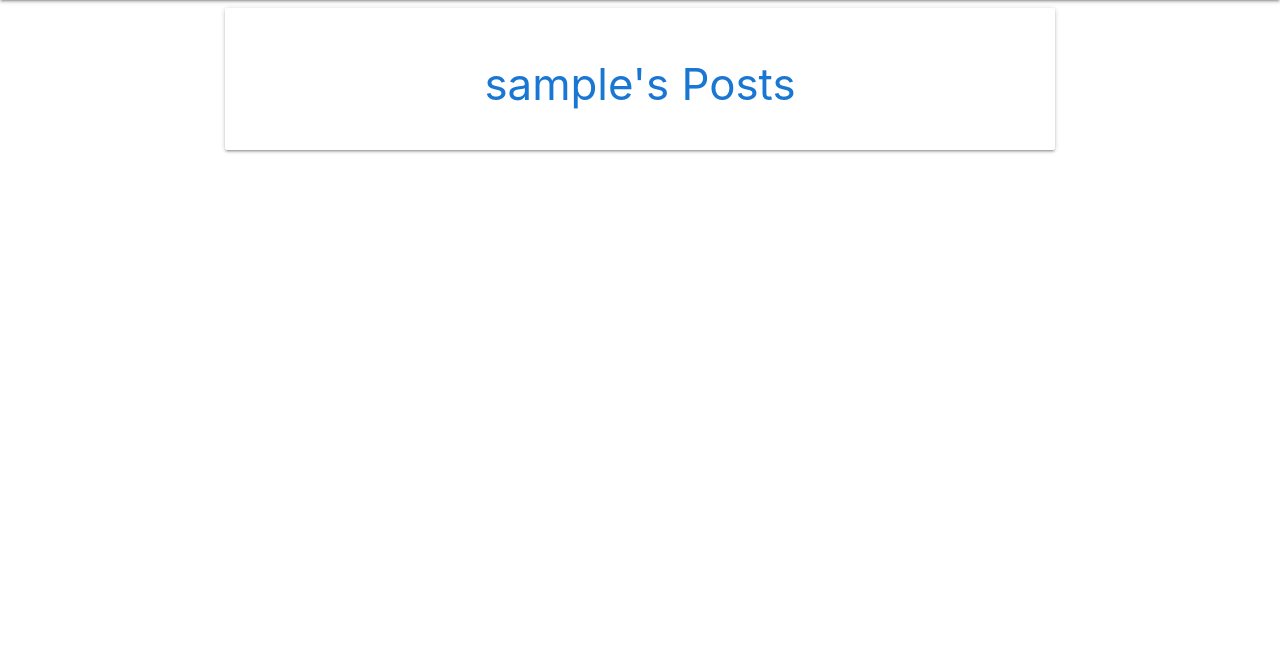
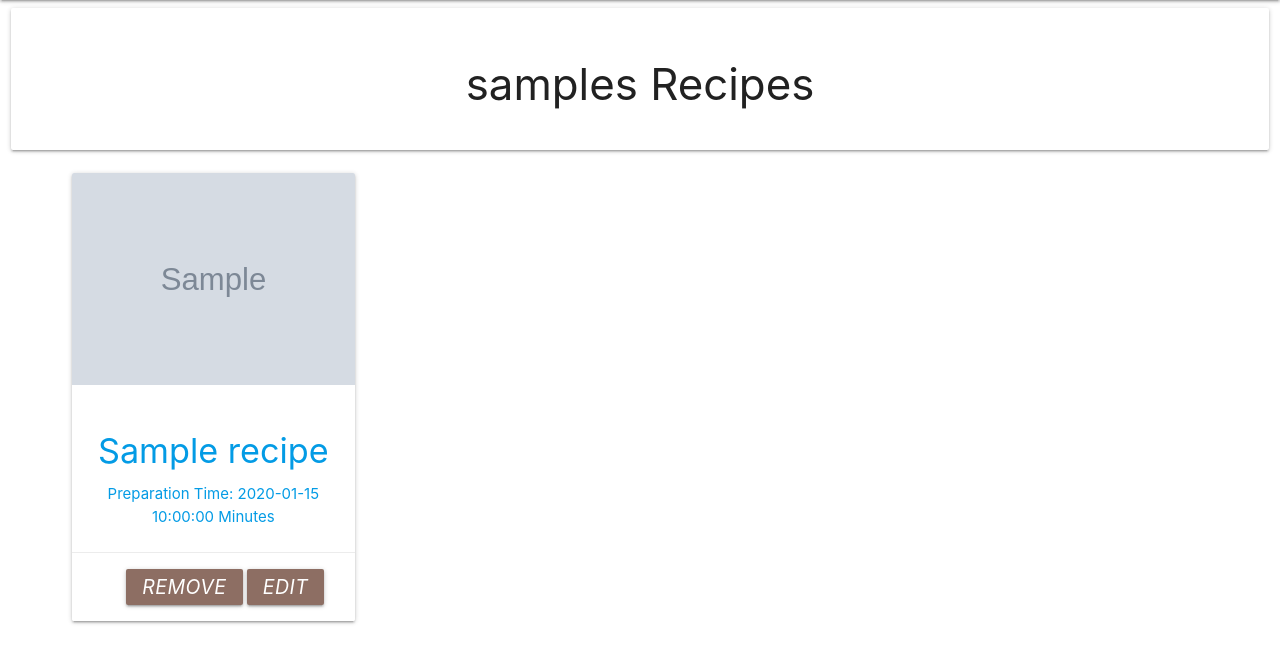
Before and after one commit to Code-Institute-Submissions/sami-sinnari-MilestoneProject3, a Flask app: template templates/profile.html in a window 1280 px wide. Shown: the part 64-727 px from the top of the page. Run offline with Flask 2, Linux system fonts and the light colour scheme; the template is opened without the code that fills it: most values are stand-ins (such as "Sample title", 1, 10 or a date in 2020); grey boxes marked "Sample" are stand-in pictures; some libraries are stand-ins or nearby versions.

Commit message:
Add profile page

```diff
--- a/templates/profile.html
+++ b/templates/profile.html
@@ -2,12 +2,47 @@
 {% block content %}
 
 
-<div class="row">
-    <div class="col s12 m8 offset-m2">
+<div class="row center-align">
+    <div class="col s12">
         <div class="card-panel">
-            <h3 class="center-align blue-text text-darken-2">
-                {{Username}}'s Posts
+            <h3 class="username">
+               {{ username }}s Recipes
             </h3>
+        </div>
+        <div class="row">
+            {% for recipe in recipes %}
+            <div class="col s12 m6 l4">
+                <a href="{{ url_for('recipe', recipe_id=recipe._id) }}">
+                    <div class="container">
+                        <div class="card">
+                            <div class="card-image">
+                                <img class="responsive-img" src="{{ recipe.img_url }}" alt="recipe image">
+                            </div>
+                            <div class="card-content">
+                                <h4>{{ recipe.recipe_name }}</h4>
+                                    <p>Preparation Time: {{ recipe.prep_time}} Minutes</p>
+                            </div>
+                            <div class="card-action">
+                                        <a class="btn waves-effect btn modal-trigger brown lighten-1" href="#modal1">
+                                            <i class="material-icons">remove</i></a>
+                                        <div id="modal1" class="modal">
+                                            <div class="modal-content">
+                                            <h4>Delete for all eternity?</h4> <br>
+                                            <p> You'll lose all information inserted. We can't recover them once you delete <br>
+                                            Are you sure you want to <em style="color: red;">permanently delete</em> this recipe?</p>
+                                            </div>
+                                            <div class="modal-footer center-align">
+                                                <a href="#" class="modal-close waves-effect btn-flat brown accent-1 ">Cancel</a>
+                                                <a href="" class="modal-close waves-effect btn-flat brown accent-1">YES</a>
+                                            </div>
+                                        </div>
+                                        <a href="" class="btn waves-effect brown lighten-1"><i class="material-icons">edit</i></a>
+                            </div>
+                        </div>
+                    </div>
+                </a>
+            </div>
+            {% endfor %}
         </div>
     </div>
 </div>
```
